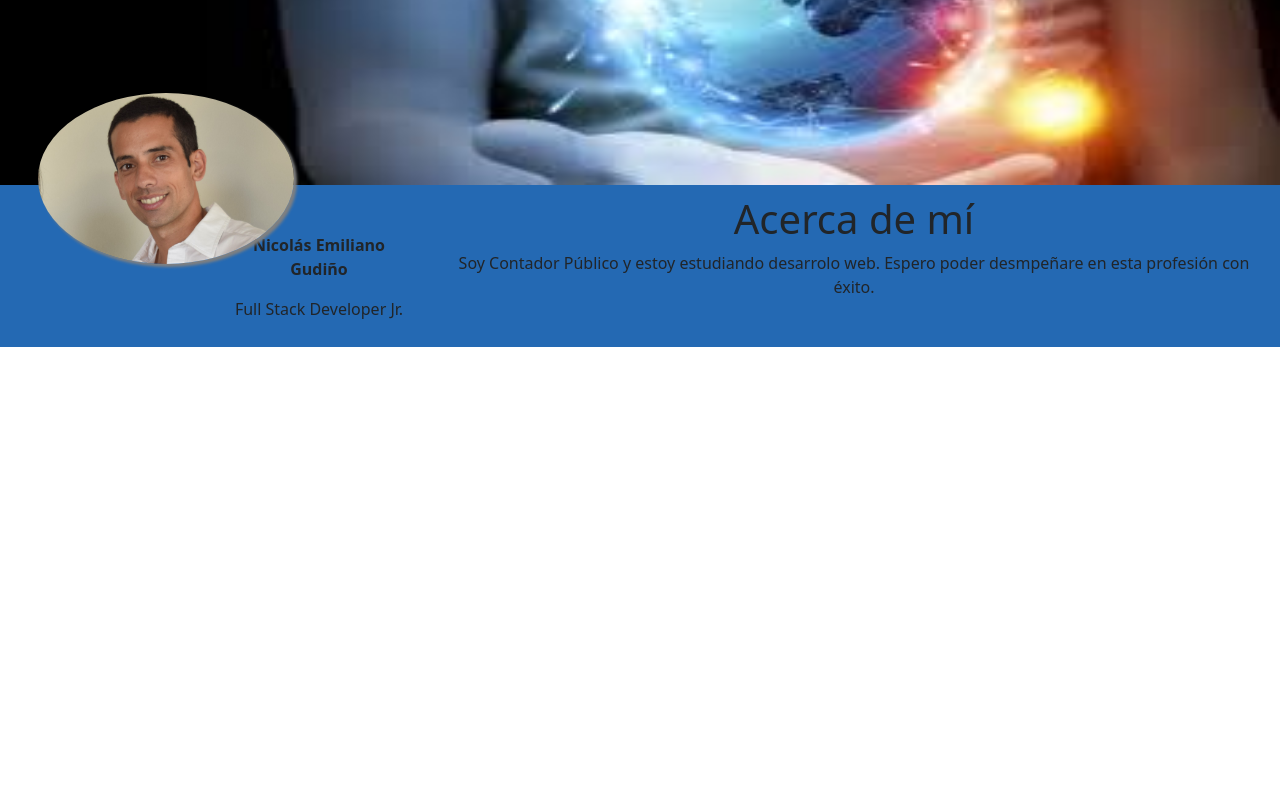
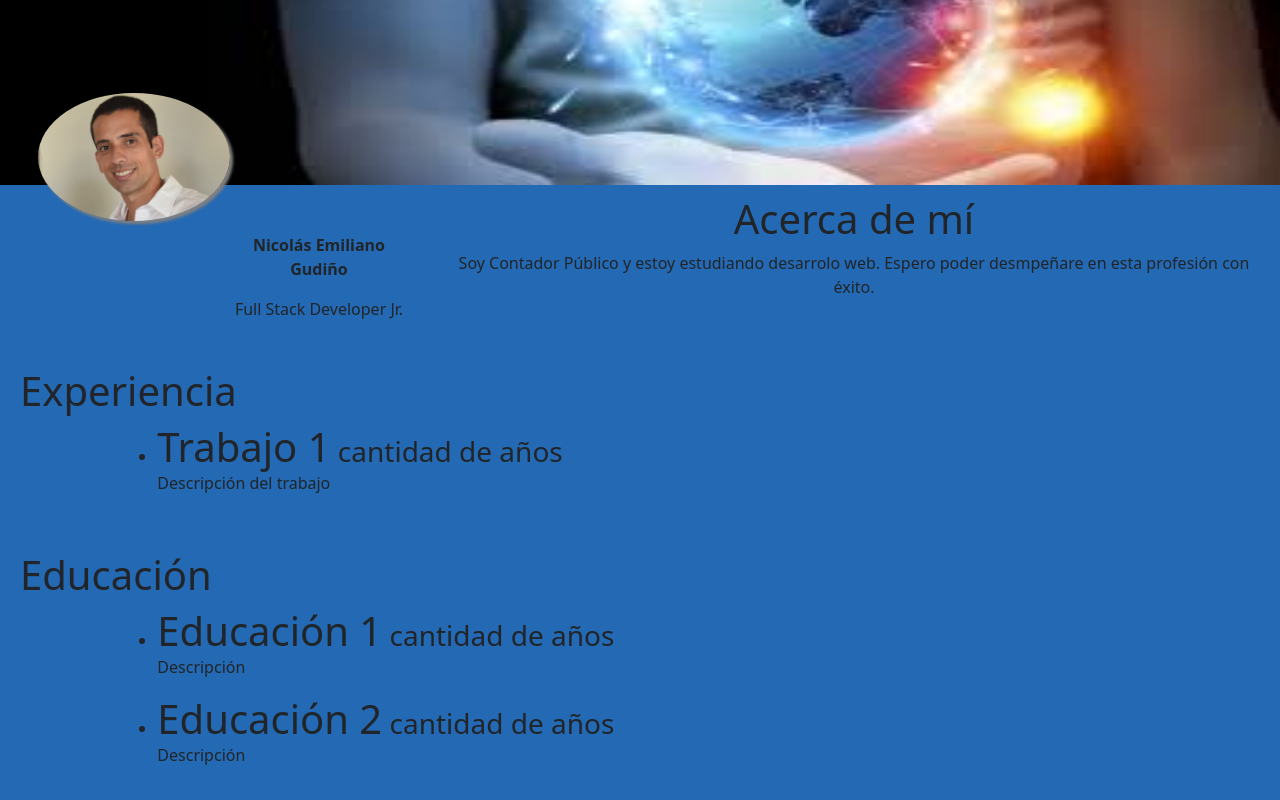
Before and after one commit to nicogudino/ProyectoIntegrador, an Angular app in the folder ProyectoIntegrador/: page / in a window 1280 px wide. Shown: the part 272-1072 px from the top of the page. Before the commit the page ends 800 px from the top, so only its background shows below. Built offline with nearby package versions, Linux system fonts and the light colour scheme.

Commit message:
Creción de componente Experiencia y Educación

```diff
--- a/ProyectoIntegrador/src/app/app.component.html
+++ b/ProyectoIntegrador/src/app/app.component.html
@@ -1,2 +1,4 @@
 <app-header></app-header>
 <app-acerca-de></app-acerca-de>
+<app-experiencia></app-experiencia>
+<app-educacion></app-educacion>
--- a/ProyectoIntegrador/src/app/app.module.ts
+++ b/ProyectoIntegrador/src/app/app.module.ts
@@ -8,6 +8,8 @@ import { LogoAPComponent } from './components/logo-ap/logo-ap.component';
 import { RedesSocialesComponent } from './components/redes-sociales/redes-sociales.component';
 import { BannerComponent } from './components/banner/banner.component';
 import { AcercaDeComponent } from './components/acerca-de/acerca-de.component';
+import { ExperienciaComponent } from './components/experiencia/experiencia.component';
+import { EducacionComponent } from './educacion/educacion.component';
 
 @NgModule({
   declarations: [
@@ -16,7 +18,9 @@ import { AcercaDeComponent } from './components/acerca-de/acerca-de.component';
     LogoAPComponent,
     RedesSocialesComponent,
     BannerComponent,
-    AcercaDeComponent
+    AcercaDeComponent,
+    ExperienciaComponent,
+    EducacionComponent
   ],
   imports: [
     BrowserModule,
--- a/ProyectoIntegrador/src/app/components/acerca-de/acerca-de.component.css
+++ b/ProyectoIntegrador/src/app/components/acerca-de/acerca-de.component.css
@@ -14,7 +14,7 @@ div{
 @media (min-width: 576px){
     #fotoperfil{
         position: absolute;
-        width: 20%;
+        width: 15%;
         border-radius: 100%;
         box-shadow: 3px 3px 3px grey;
         left: 3%;
--- /dev/null
+++ b/ProyectoIntegrador/src/app/components/experiencia/experiencia.component.css
@@ -0,0 +1,10 @@
+.row{
+    padding: 20px;
+}
+
+div{
+    background: #2469b3;
+}
+h1, h3{
+    display: inline;
+}
--- /dev/null
+++ b/ProyectoIntegrador/src/app/components/experiencia/experiencia.component.html
@@ -0,0 +1,15 @@
+<div class="row">
+    <h1>Experiencia</h1>
+    <div class="col-lg-1"></div>
+    <div class="col-lg-11">
+        <ul>
+            <li>
+                <h1>Trabajo 1</h1>  <h3> cantidad de años</h3>
+
+            </li>
+            <p>Descripción del trabajo</p>
+        </ul>
+
+    </div>
+
+</div>
--- /dev/null
+++ b/ProyectoIntegrador/src/app/components/experiencia/experiencia.component.ts
@@ -0,0 +1,15 @@
+import { Component, OnInit } from '@angular/core';
+
+@Component({
+  selector: 'app-experiencia',
+  templateUrl: './experiencia.component.html',
+  styleUrls: ['./experiencia.component.css']
+})
+export class ExperienciaComponent implements OnInit {
+
+  constructor() { }
+
+  ngOnInit(): void {
+  }
+
+}
--- /dev/null
+++ b/ProyectoIntegrador/src/app/educacion/educacion.component.css
@@ -0,0 +1,10 @@
+.row{
+    padding: 20px;
+}
+
+div{
+    background: #2469b3;
+}
+h1, h3{
+    display: inline;
+}
--- /dev/null
+++ b/ProyectoIntegrador/src/app/educacion/educacion.component.html
@@ -0,0 +1,20 @@
+<div class="row">
+    <h1>Educación</h1>
+    <div class="col-lg-1"></div>
+    <div class="col-lg-11">
+        <ul>
+            <li>
+                <h1>Educación 1</h1>  <h3> cantidad de años</h3>
+            </li>
+            <p>Descripción </p>
+        </ul>
+        <ul>
+            <li>
+                <h1>Educación 2</h1>  <h3> cantidad de años</h3>
+            </li>
+            <p>Descripción </p>
+        </ul>
+
+    </div>
+
+</div>
--- /dev/null
+++ b/ProyectoIntegrador/src/app/educacion/educacion.component.ts
@@ -0,0 +1,15 @@
+import { Component, OnInit } from '@angular/core';
+
+@Component({
+  selector: 'app-educacion',
+  templateUrl: './educacion.component.html',
+  styleUrls: ['./educacion.component.css']
+})
+export class EducacionComponent implements OnInit {
+
+  constructor() { }
+
+  ngOnInit(): void {
+  }
+
+}
```
Also changed, not shown: 2 other files (tests, documents, lock files or other folders).
